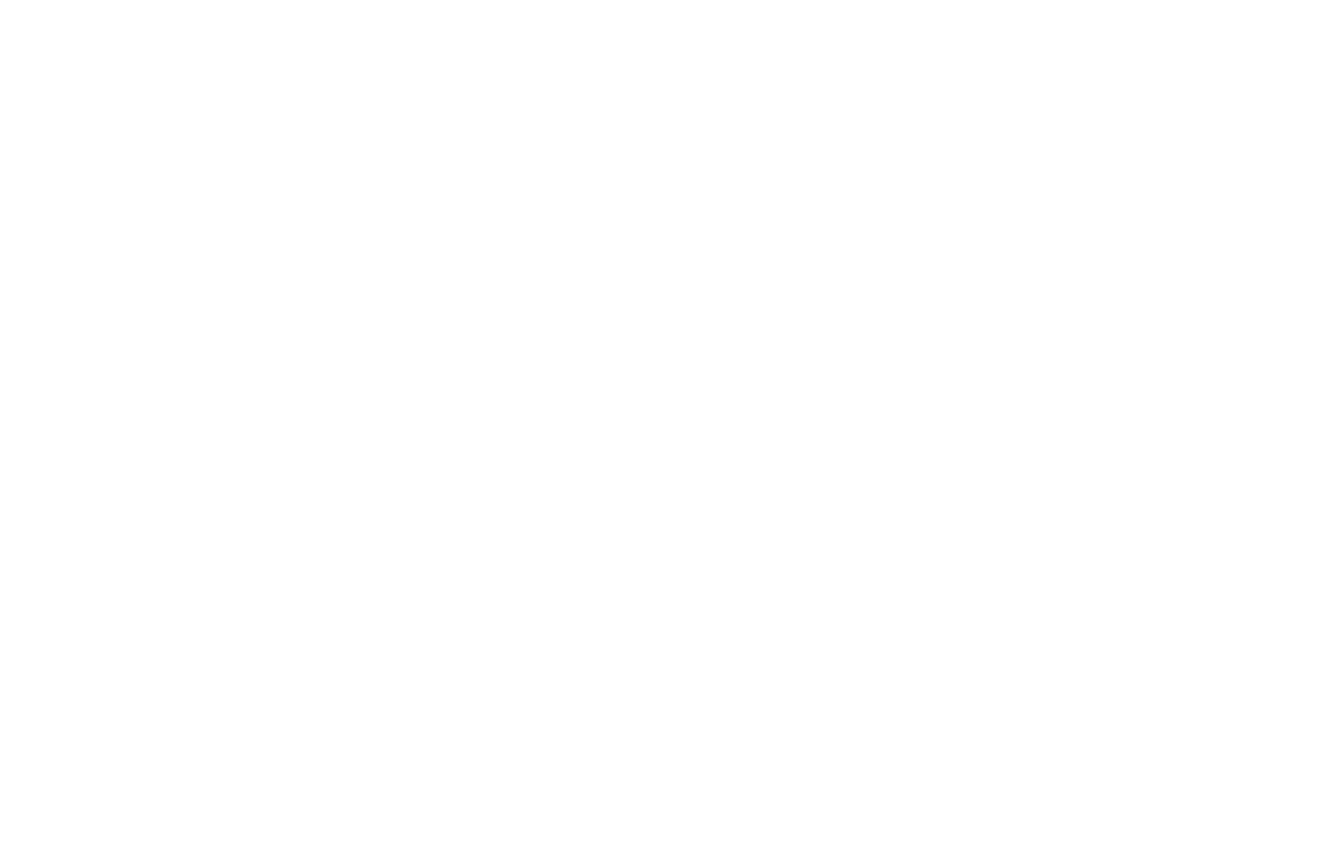
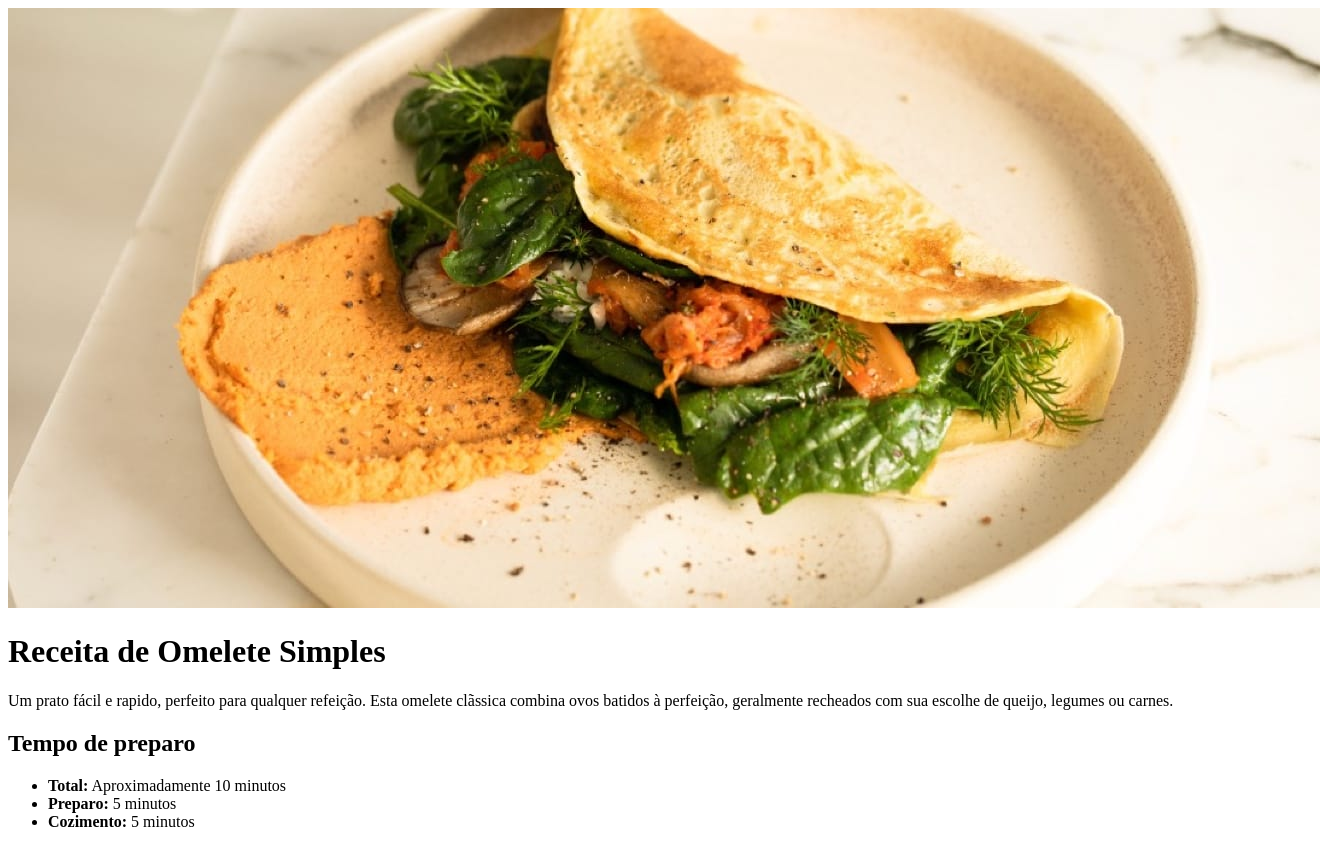
Before and after one commit to davisouza11tiA/receita, a plain HTML site: page index.html in a window 1280 px wide. Shown: the whole page, 1320 px wide, since content can reach past the window. Before the commit the page ends 800 px from the top, so only its background shows below. Drawn offline with Linux system fonts and the light colour scheme.

Commit message:
segundo commit do html

```diff
--- a/index.html
+++ b/index.html
@@ -1,11 +1,33 @@
 <!DOCTYPE html>
-<html lang="en">
+<html lang="pt-br">
 <head>
     <meta charset="UTF-8">
     <meta name="viewport" content="width=device-width, initial-scale=1.0">
     <title>Receita de Omelete</title>
 </head>
 <body>
+    <div>
+        <img src="./assets/image-omelette.jpeg" alt="imagem de um omelete recheado de folhas verdes e legumas">
+        <h1>Receita de Omelete Simples</h1>
+        <p>Um prato fácil e rapido, perfeito para qualquer refeição. Esta omelete clãssica combina ovos batidos à perfeição, geralmente recheados com sua escolhe de queijo, legumes ou carnes.</p>
 
+        <div>
+            <h2>Tempo de preparo</h2>
+
+            <ul>
+                <li>
+                    <strong>Total:</strong> Aproximadamente 10 minutos
+                </li>
+
+                <li>
+                    <strong>Preparo:</strong> 5 minutos
+                </li>
+
+                <li>
+                    <strong>Cozimento:</strong> 5 minutos
+                </li>
+            </ul>
+        </div>
+    </div>
 </body>
 </html>
```
